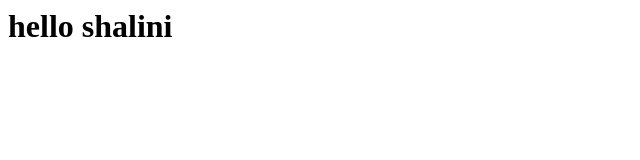
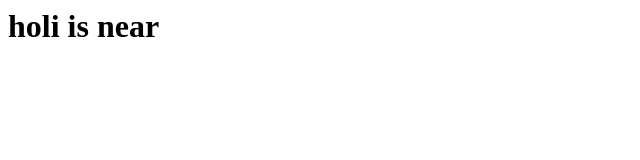
Before and after one commit to patelnikita17/demo, a plain HTML site: page index.html in a window 1280 px wide. Shown: the whole page, without its empty margins (0-640 px from the left). Drawn offline with Linux system fonts and the light colour scheme.

Commit message:
changes in both files

```diff
--- a/index.html
+++ b/index.html
@@ -1 +1 @@
-<h1>hello shalini</h1>
+<h1>holi is near</h1>
```
Also changed, not shown: 1 other file.
